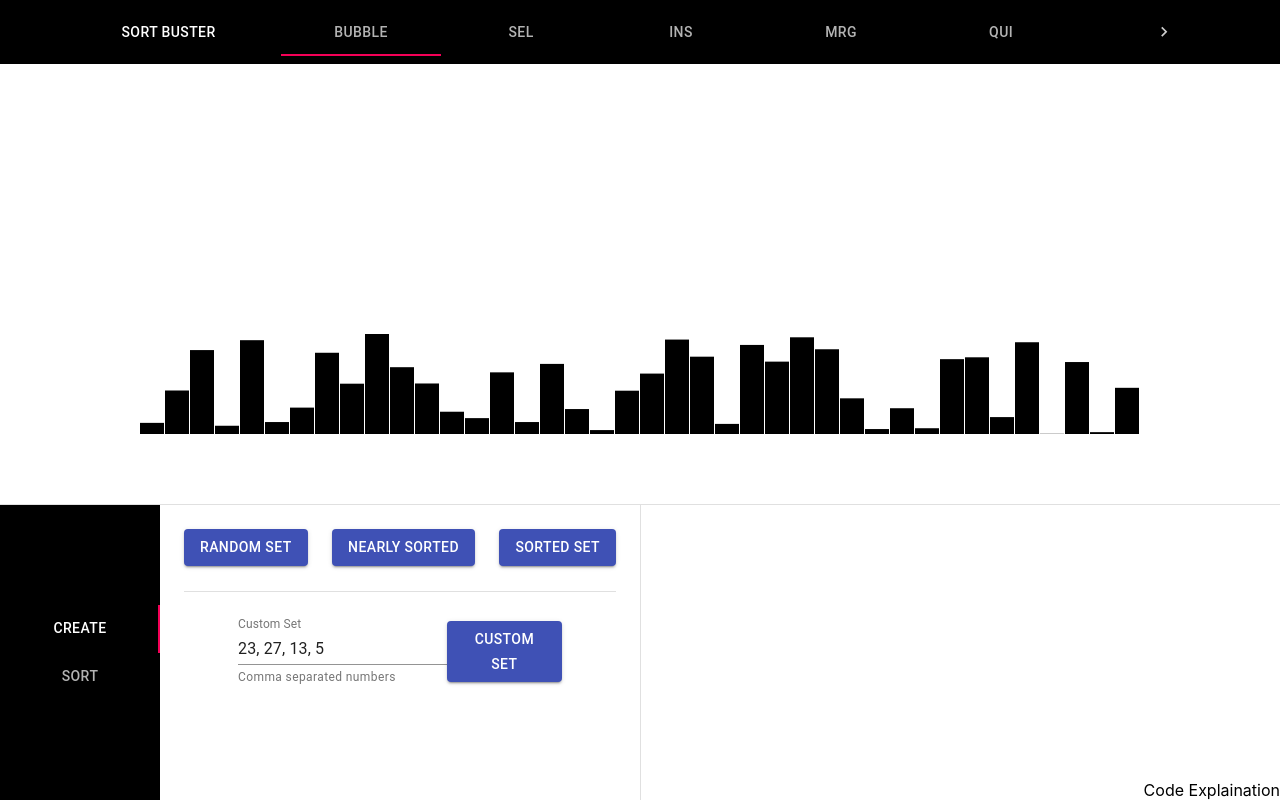
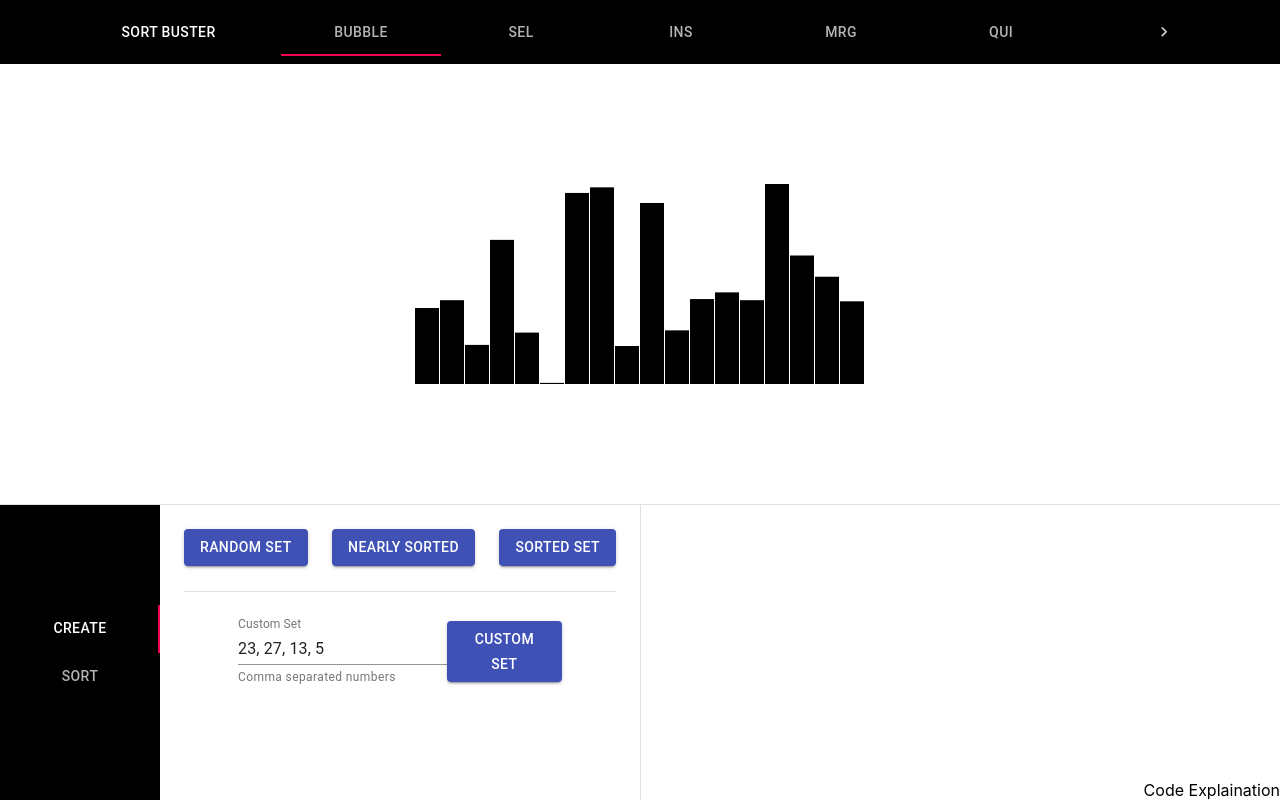
Before and after one commit to YoussefEgla/Sort-Buster, a React (Create React App) app: page / in a window 1280 px wide. Built offline with nearby package versions, Linux system fonts and the light colour scheme.

Commit message:
Moved Representation to COntainer

```diff
--- a/src/App.tsx
+++ b/src/App.tsx
@@ -1,41 +1,17 @@
 import React from "react";
-import { useSelector, useDispatch } from "react-redux";
 import { makeStyles, Theme } from "@material-ui/core";
 import { Controls } from "./features/controls/Controls";
-import { currentSet } from "./features/controls/controlsSlice";
-import { scaleLinear } from "d3-scale";
-import { Bar } from "./components/Bar";
 import * as Components from "./components";
+import * as Containers from "./containers";
 
 function App() {
   const classes = useStyles();
-  const dispatch = useDispatch();
-
-  const data = useSelector(currentSet);
-
-  const width = data.length * 25;
-
-  const linearScale = scaleLinear()
-    .domain([Math.min(...data) - 1, Math.max(...data)])
-    .range([0, 100]);
-
-  const v = linearScale(Math.max(...data));
-  const bars = data.map((v, i) => (
-    <Bar height={linearScale(v)} x={i * 25} value={v} key={i} />
-  ));
 
   return (
     <div className={classes.root}>
       <Components.Navigation />
       <div className={classes.topContainer}>
-        <svg
-          width={width}
-          height="100"
-          style={{ margin: "auto" }}
-          transform="scale(1, -1) translate(0, -100)"
-        >
-          {bars}
-        </svg>
+        <Containers.Representation />
       </div>
       <div className={classes.bottomContainer}>
         <Controls />
--- a/src/components/Bar.tsx
+++ b/src/components/Bar.tsx
@@ -14,5 +14,12 @@ interface BarProps {
 
 export function Bar(props: BarProps) {
   const { height, x, value } = props;
-  return <rect height={`${height}%`} x={`${x}px`} width="24px" />;
+  return (
+    <rect
+      height={`${height}%`}
+      x={`${x}px`}
+      width="24px"
+      transform="scale(1, -1) translate(0, -200)"
+    />
+  );
 }
--- a/src/containers/Create.tsx
+++ b/src/containers/Create.tsx
@@ -26,14 +26,14 @@ export function Create() {
           Random set
         </Material.Button>
         <Material.Button
-          onClick={() => dispatch(AppActions.create("SORTED"))}
+          onClick={() => dispatch(AppActions.create("NEARLY SORTED"))}
           variant="contained"
           color="primary"
         >
           Nearly Sorted
         </Material.Button>
         <Material.Button
-          onClick={() => dispatch(AppActions.create("NEARLY SORTED"))}
+          onClick={() => dispatch(AppActions.create("SORTED"))}
           variant="contained"
           color="primary"
         >
--- /dev/null
+++ b/src/containers/Representation.tsx
@@ -0,0 +1,35 @@
+import React from "react";
+import * as ReactRedux from "react-redux";
+import * as d3Scale from "d3-scale";
+import { currentSet } from "../store/AppReducer";
+import * as Components from "../components";
+
+export function Representation() {
+  const data = ReactRedux.useSelector(currentSet);
+
+  const BarWidth = 24;
+  const width = data.length * (BarWidth + 1);
+
+  const linearScale = d3Scale
+    .scaleLinear()
+    .domain([
+      Math.min(...data.map((v) => v.value)) - 1,
+      Math.max(...data.map((v) => v.value)),
+    ])
+    .range([0, 100]);
+
+  const bars = data.map((v, i) => (
+    <Components.Bar
+      height={linearScale(v.value)}
+      x={i * 25}
+      value={v.value}
+      key={v.id}
+    />
+  ));
+
+  return (
+    <svg width={width} height="200px" style={{ margin: "auto" }}>
+      {bars}
+    </svg>
+  );
+}
--- /dev/null
+++ b/src/containers/index.ts
@@ -0,0 +1,2 @@
+export { Create } from "./Create";
+export { Representation } from "./Representation";
--- a/src/store/AppReducer.ts
+++ b/src/store/AppReducer.ts
@@ -19,7 +19,7 @@ export interface AppState {
 const initialState: AppState = {
   module: "SORTING",
   method: "BUBBLE",
-  dataSet: [],
+  dataSet: functions.randomSet(),
 };
 
 export const AppSlice = createSlice({
```
